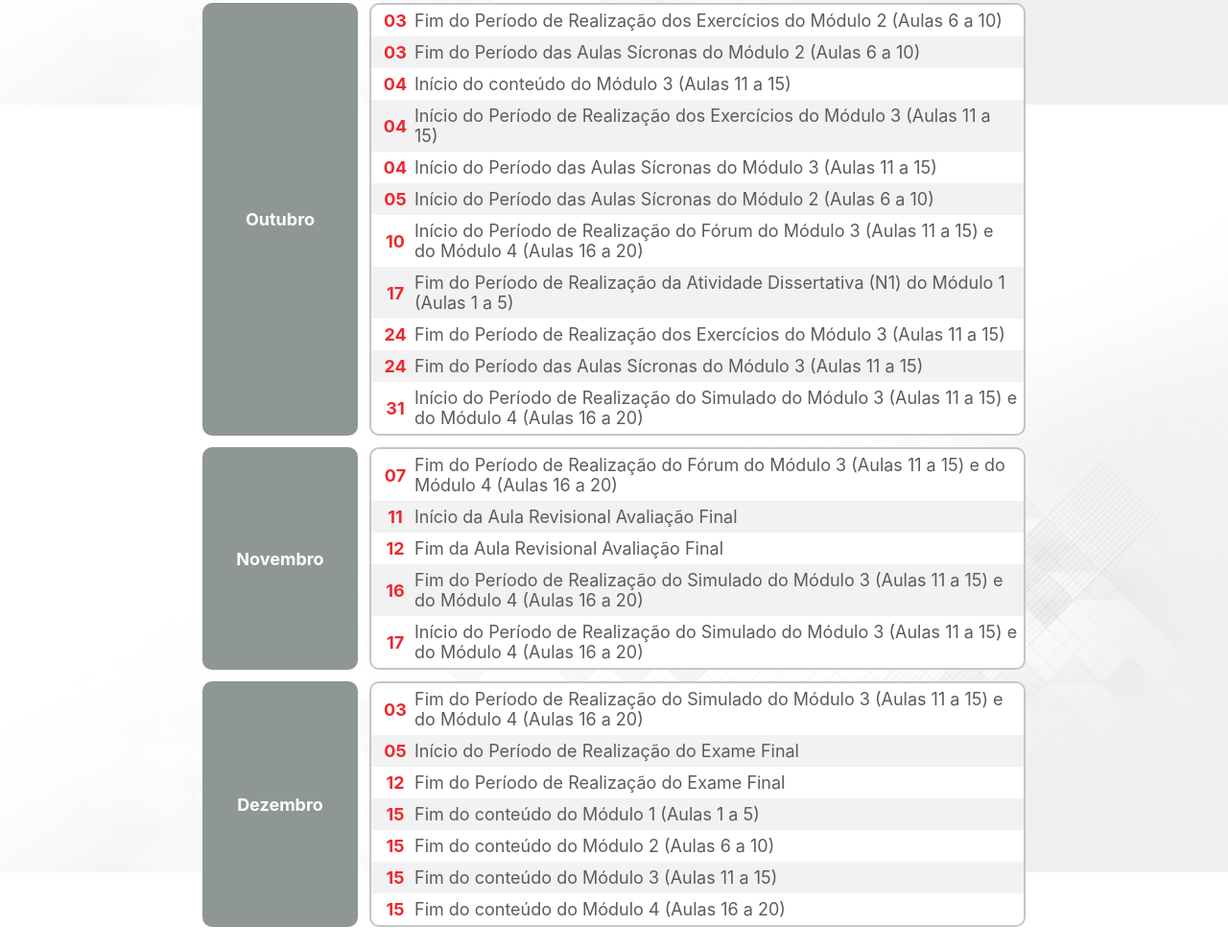
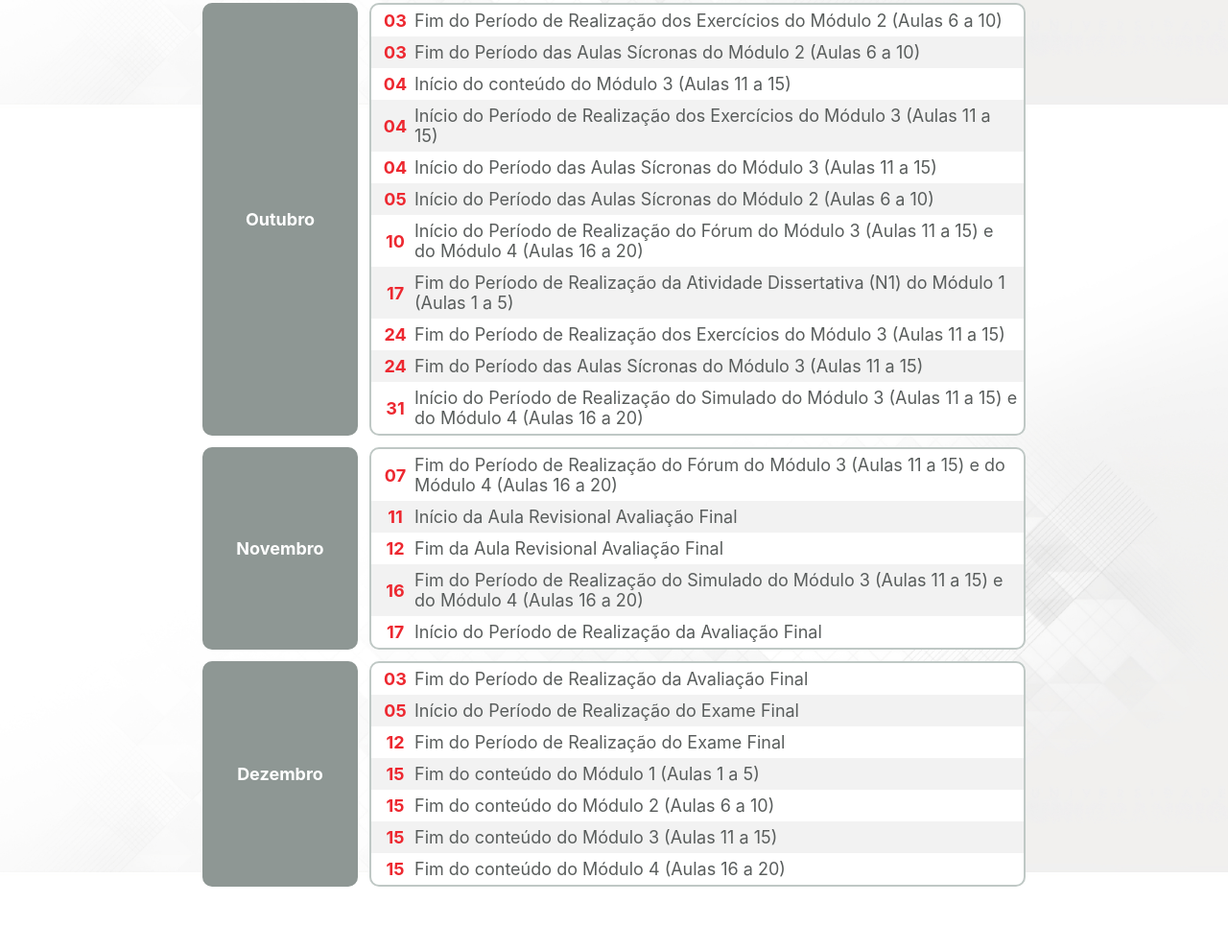
Before and after one commit to TMoraesTI/calendarioAFYA, a plain HTML site: page index.html in a window 1280 px wide. Shown: the part 691-1681 px from the top of the page at 96% size. After the commit the page ends 1639 px from the top, so only its background shows below. Drawn offline with Linux system fonts and the light colour scheme.

Commit message:
Add files via upload

```diff
--- a/index.html
+++ b/index.html
@@ -162,7 +162,7 @@
         </li>
         <li class="evento">
           <span class="descricaoEvento" id="dia">17</span>
-          <span class="descricaoEvento" id="descricao">Início do Período de Realização do Simulado do Módulo 3 (Aulas 11 a 15) e do Módulo 4 (Aulas 16 a 20)</span>
+          <span class="descricaoEvento" id="descricao">Início do Período de Realização da Avaliação Final</span>
         </li>
       </ul>
     </div>
@@ -173,7 +173,7 @@
       <ul>
         <li class="evento">
           <span class="descricaoEvento" id="dia">03</span>
-          <span class="descricaoEvento" id="descricao">Fim do Período de Realização do Simulado do Módulo 3 (Aulas 11 a 15) e do Módulo 4 (Aulas 16 a 20)</span>
+          <span class="descricaoEvento" id="descricao">Fim do Período de Realização da Avaliação Final</span>
         </li>
         <li class="evento">
           <span class="descricaoEvento" id="dia">05</span>
```
